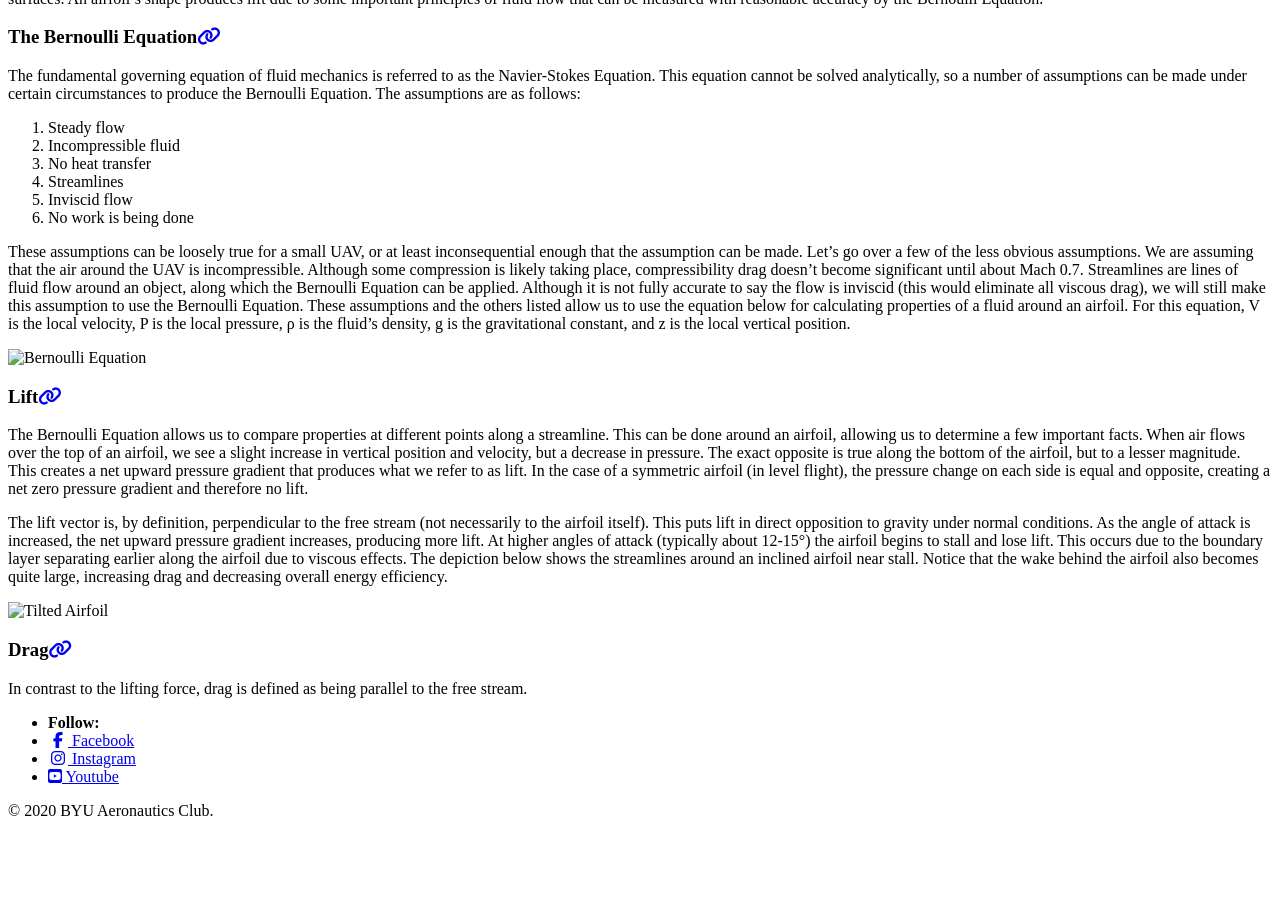
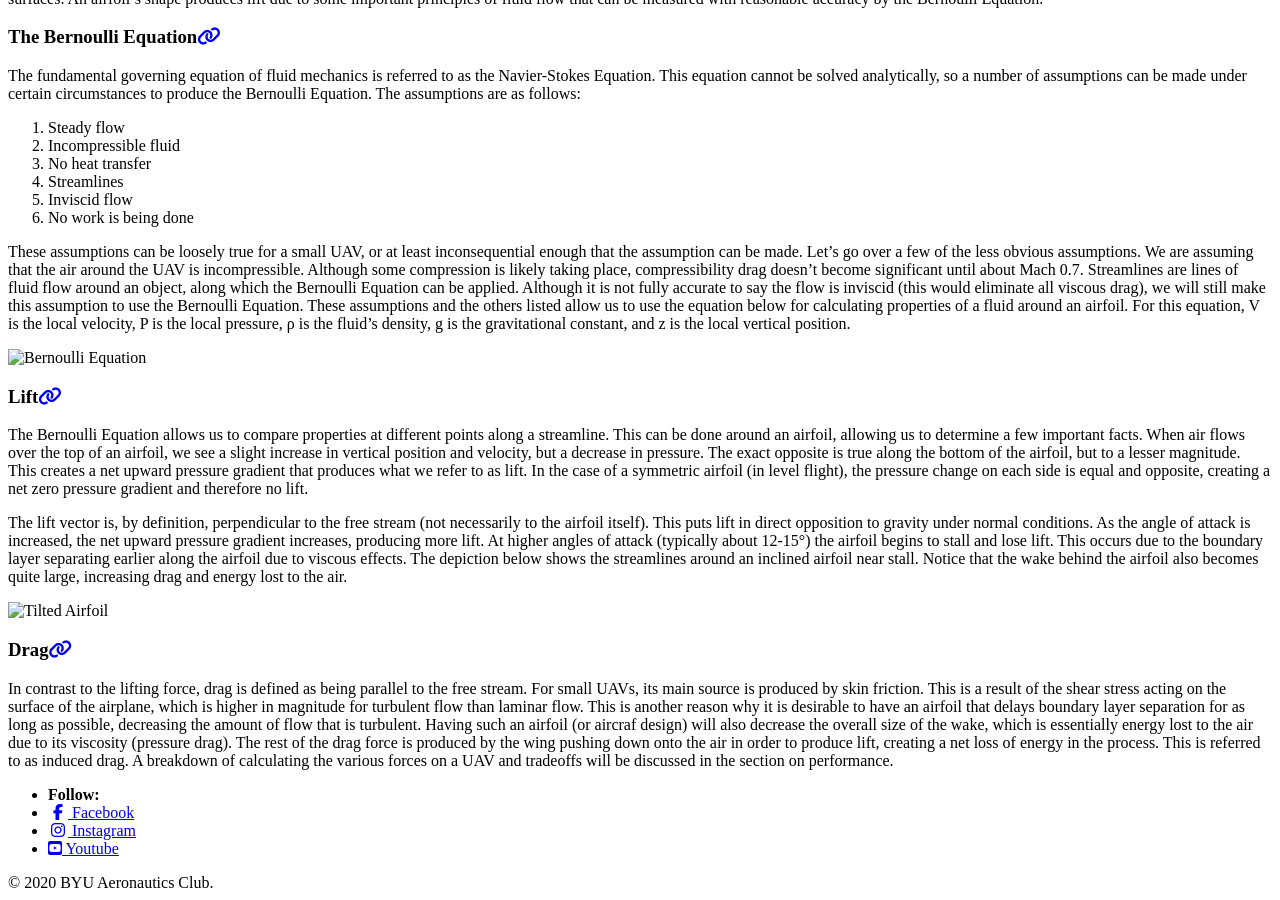
Before and after one commit to BYU-Aeronautics-Club/BYUAeronauticsClub.github.io, a Jekyll site: the page built from _pages/fundamentals/aerodynamics/fluids.md, in a window 1280 px wide and 900 px high, scrolled down 1502 px. Built offline with Jekyll 4.4.1, drawn with Linux system fonts in a browser that asks for light colours; cached includes are drawn as plain includes; nearby versions of some CDN libraries; before the commit the page ends 2330 px from its top, so only the background shows below that.

Commit message:
Finishing up that page!

```diff
--- a/_pages/fundamentals/aerodynamics/fluids.md
+++ b/_pages/fundamentals/aerodynamics/fluids.md
@@ -51,9 +51,9 @@ These assumptions can be loosely true for a small UAV, or at least inconsequenti
 ### Lift
 The Bernoulli Equation allows us to compare properties at different points along a streamline. This can be done around an airfoil, allowing us to determine a few important facts. When air flows over the top of an airfoil, we see a slight increase in vertical position and velocity, but a decrease in pressure. The exact opposite is true along the bottom of the airfoil, but to a lesser magnitude. This creates a net upward pressure gradient that produces what we refer to as lift. In the case of a symmetric airfoil (in level flight), the pressure change on each side is equal and opposite, creating a net zero pressure gradient and therefore no lift.
 
-The lift vector is, by definition, perpendicular to the free stream (not necessarily to the airfoil itself). This puts lift in direct opposition to gravity under normal conditions. As the angle of attack is increased, the net upward pressure gradient increases, producing more lift. At higher angles of attack (typically about 12-15°) the airfoil begins to stall and lose lift. This occurs due to the boundary layer separating earlier along the airfoil due to viscous effects. The depiction below shows the streamlines around an inclined airfoil near stall. Notice that the wake behind the airfoil also becomes quite large, increasing drag and decreasing overall energy efficiency.
+The lift vector is, by definition, perpendicular to the free stream (not necessarily to the airfoil itself). This puts lift in direct opposition to gravity under normal conditions. As the angle of attack is increased, the net upward pressure gradient increases, producing more lift. At higher angles of attack (typically about 12-15°) the airfoil begins to stall and lose lift. This occurs due to the boundary layer separating earlier along the airfoil due to viscous effects. The depiction below shows the streamlines around an inclined airfoil near stall. Notice that the wake behind the airfoil also becomes quite large, increasing drag and energy lost to the air.
 
 ![Tilted Airfoil](./figures/tilted_airfoil.JPG)
 
 ### Drag
-In contrast to the lifting force, drag is defined as being parallel to the free stream.
+In contrast to the lifting force, drag is defined as being parallel to the free stream. For small UAVs, its main source is produced by skin friction. This is a result of the shear stress acting on the surface of the airplane, which is higher in magnitude for turbulent flow than laminar flow. This is another reason why it is desirable to have an airfoil that delays boundary layer separation for as long as possible, decreasing the amount of flow that is turbulent. Having such an airfoil (or aircraf design) will also decrease the overall size of the wake, which is essentially energy lost to the air due to its viscosity (pressure drag). The rest of the drag force is produced by the wing pushing down onto the air in order to produce lift, creating a net loss of energy in the process. This is referred to as induced drag. A breakdown of calculating the various forces on a UAV and tradeoffs will be discussed in the section on performance.
```
